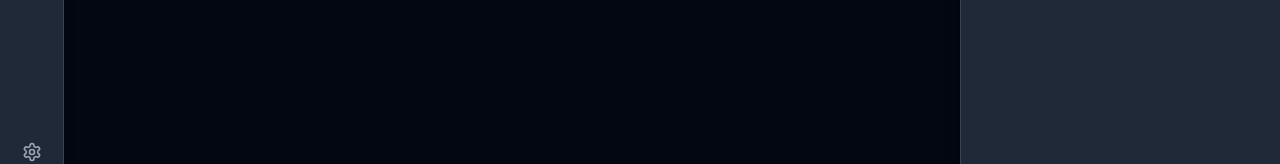
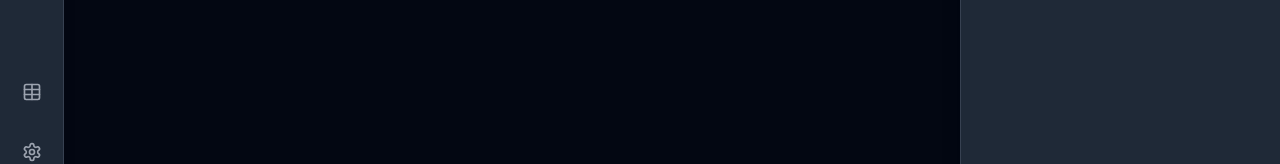
Before and after one commit to Fzf-z/BoardLab, a React (Vite) app: page / in a window 1280 px wide. Shown: the part 610-774 px from the top of the page. Built offline with nearby package versions, Linux system fonts and the light colour scheme; the HTML template or start-up script is replaced by a standard one.

Commit message:
feat: Add Points Table button to Toolbar for improved navigation

```diff
--- a/src/components/Toolbar.jsx
+++ b/src/components/Toolbar.jsx
@@ -1,7 +1,7 @@
 import React from 'react';
-import { Cpu, Move, Crosshair, Upload, Settings as SettingsIcon } from 'lucide-react';
+import { Cpu, Move, Crosshair, Upload, Settings as SettingsIcon, Table } from 'lucide-react';
 
-const Toolbar = ({ mode, setMode, onUpload, onOpenSettings }) => {
+const Toolbar = ({ mode, setMode, onUpload, onOpenSettings, onOpenPointsTable }) => {
     return (
         <div className="w-16 bg-gray-800 border-r border-gray-700 flex flex-col items-center py-4 space-y-4 z-20 shadow-lg">
             <div className="p-2 bg-blue-600 rounded-lg mb-4">
@@ -26,6 +26,9 @@ const Toolbar = ({ mode, setMode, onUpload, onOpenSettings }) => {
                 <Upload size={20} />
             </button>
             <div className="flex-1"></div>
+            <button onClick={onOpenPointsTable} className="p-3 text-gray-400 hover:bg-gray-700 rounded-xl" title="Points Table">
+                <Table size={20} />
+            </button>
             <button onClick={onOpenSettings} className="p-3 text-gray-400 hover:bg-gray-700 rounded-xl" title="Settings">
                 <SettingsIcon size={20} />
             </button>
```
